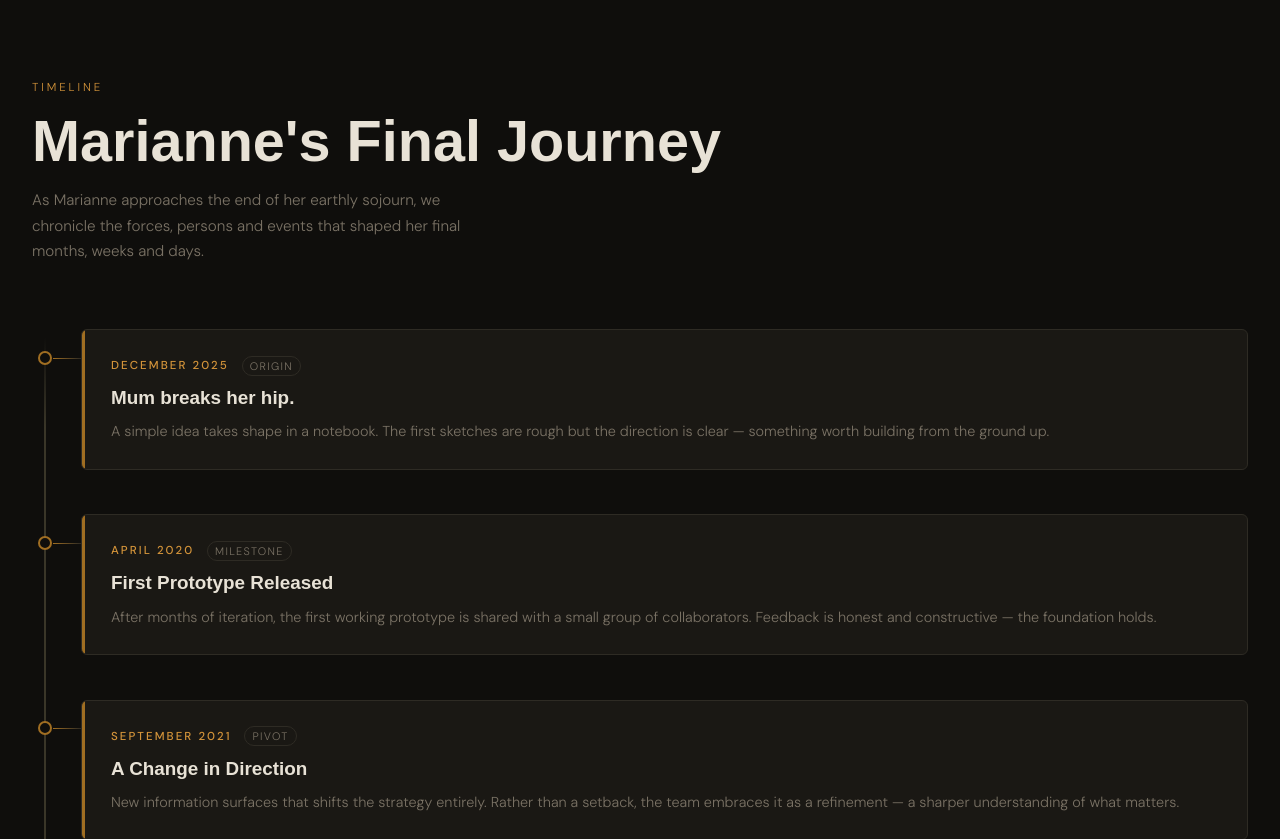
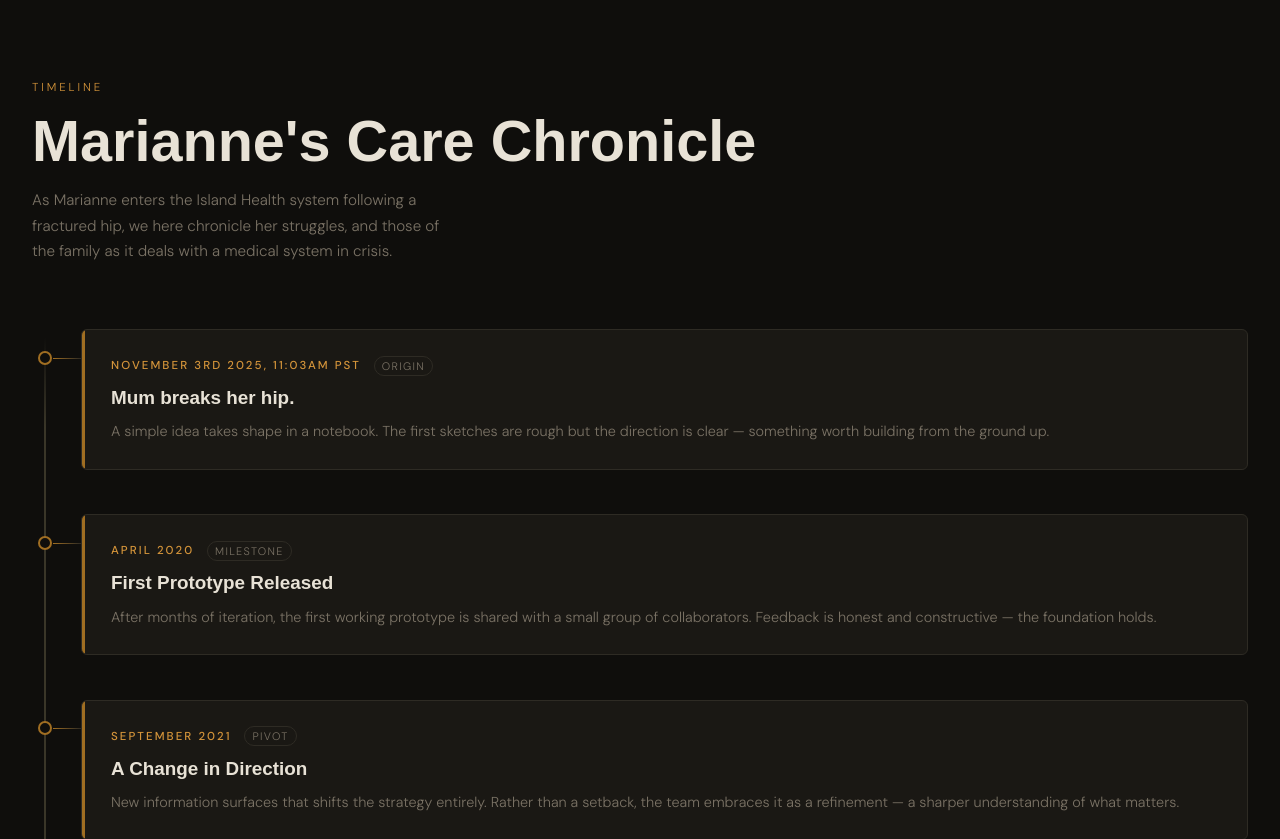
Before and after one commit to pflagerd/timeline-bootstrap, a website: page index.html in a window 1280 px wide. Shown: the top 839 px of the page. Drawn offline with Linux system fonts and the light colour scheme; a web font is replaced by a local one.

Commit message:
Starting point confirmed.

```diff
--- a/index.html
+++ b/index.html
@@ -224,8 +224,8 @@
 
   <header>
     <p class="eyebrow">TIMELINE</p>
-    <h1>Marianne's Final Journey</h1>
-    <p>As Marianne approaches the end of her earthly sojourn, we chronicle the forces, persons and events that shaped her final months, weeks and days.</p>
+    <h1>Marianne's Care Chronicle</h1>
+    <p>As Marianne enters the Island Health system following a fractured hip, we here chronicle her struggles, and those of the family as it deals with a medical system in crisis.</p>
   </header>
 
   <div class="timeline">
@@ -233,7 +233,7 @@
     <article class="event">
       <div class="event-card">
         <div class="event-meta">
-          <span class="event-date">December 2025</span>
+          <span class="event-date">November 3rd 2025, 11:03am PST</span>
           <span class="event-tag">Origin</span>
         </div>
         <h2>Mum breaks her hip.</h2>
```
